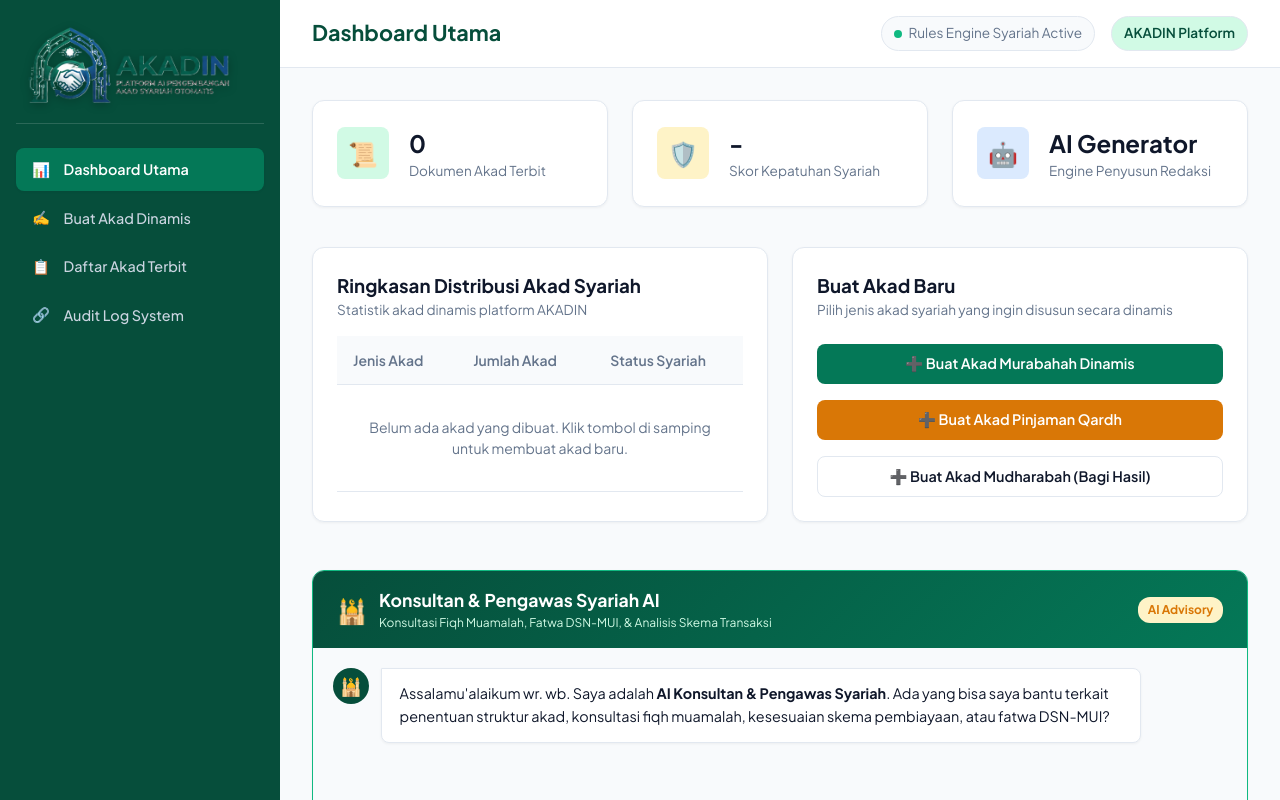
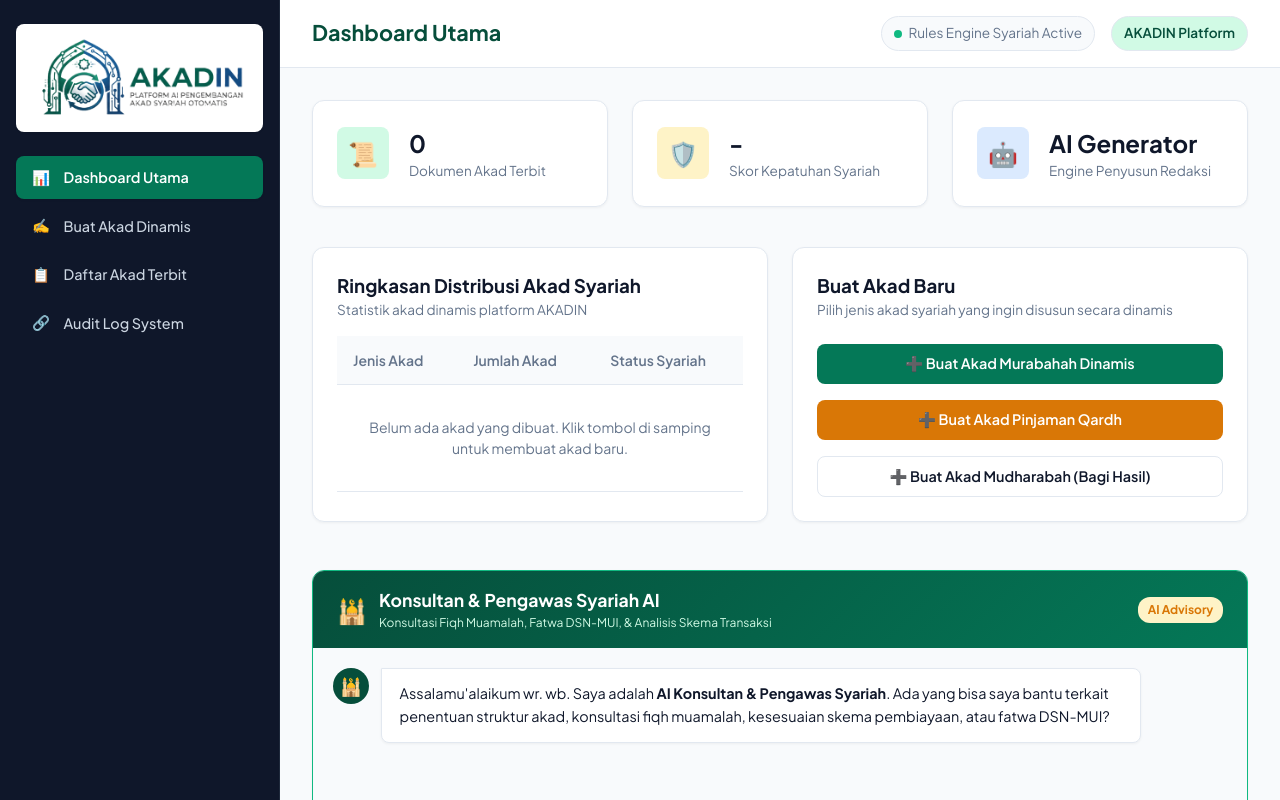
Before and after one commit to ilmanabidin1/akadsyariahgenerator, a website: page public/index.html in a window 1280 px wide. Drawn offline with Linux system fonts and the light colour scheme.

Commit message:
Update sidebar background to dark slate color and place logo inside clean light container for maximum contrast

```diff
--- a/public/css/styles.css
+++ b/public/css/styles.css
@@ -45,12 +45,13 @@
 
 .sidebar {
   width: 280px;
-  background-color: var(--primary-dark);
+  background-color: #0f172a; /* Warna Gelap Dark Slate modern */
   color: #ffffff;
   display: flex;
   flex-direction: column;
   padding: 1.5rem 1rem;
   flex-shrink: 0;
+  border-right: 1px solid #1e293b;
 }
 
 .sidebar-header {
--- a/public/index.html
+++ b/public/index.html
@@ -14,8 +14,8 @@
   <div class="app-container">
     <!-- Sidebar Navigation -->
     <aside class="sidebar">
-      <div class="sidebar-header" style="padding-bottom: 1rem; border-bottom: 1px solid rgba(255, 255, 255, 0.15); margin-bottom: 1.5rem;">
-        <img src="logo.png" alt="AKADIN Logo" style="width: 100%; max-width: 220px; height: auto; display: block; filter: drop-shadow(0 2px 4px rgba(0,0,0,0.3));">
+      <div class="sidebar-header" style="padding: 0.75rem; background: #ffffff; border-radius: var(--radius-md); margin-bottom: 1.5rem; display: flex; justify-content: center; align-items: center; box-shadow: var(--shadow-sm);">
+        <img src="logo.png" alt="AKADIN Logo" style="width: 100%; max-width: 220px; height: auto; display: block;">
       </div>
 
       <ul class="nav-list">
```
